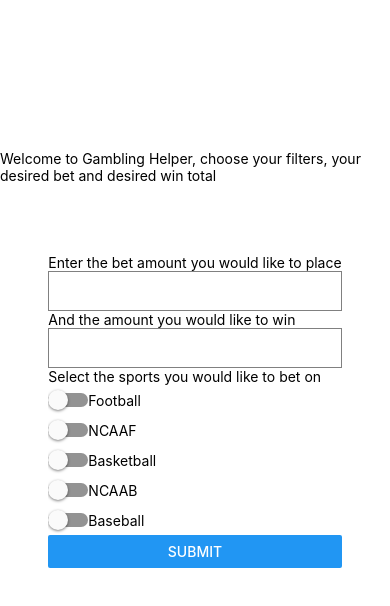
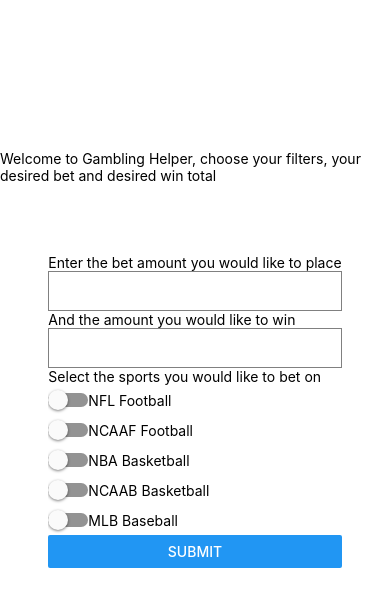
Before and after one commit to ChrisKildunne/Gambling-Helper, a React Native app: screen / in a window 390 px wide. Shown: the top 606 px of the page. Built offline with nearby package versions, Linux system fonts and the light colour scheme.

Commit message:
Sports filter working

```diff
--- a/OddsForm.js
+++ b/OddsForm.js
@@ -8,8 +8,13 @@ export default function OddsForm() {
     const [winAmount, setWinAmount] = useState('');
     const [sportFilter, setSportFilter] = useState([]);
     const [filteredBets, setFilteredBets] = useState([]);
-    const sports = ['Football', 'NCAAF', 'Basketball', 'NCAAB', 'Baseball'];
-
+    const sports = [
+        { id: 'americanfootball_nfl', name: 'NFL Football' },
+        { id: 'americanfootball_ncaaf', name: 'NCAAF Football' },
+        { id: 'basketball_nba', name: 'NBA Basketball' },
+        { id: 'basketball_ncaab', name: 'NCAAB Basketball' },
+        { id: 'baseball_mlb', name: 'MLB Baseball' }
+    ];
     const toggleSport = (sport) => {
         if (sportFilter.includes(sport)){
             setSportFilter(sportFilter.filter(s => s !== sport));
@@ -19,7 +24,7 @@ export default function OddsForm() {
     };
     const handleSubmit = async () => {
         const apiUrl = 'http://10.0.0.12:3001/api/odds';
-        const bets = await fetchSuitableBets(apiUrl, betAmount, winAmount);
+        const bets = await fetchSuitableBets(apiUrl, betAmount, winAmount, sportFilter);
         setFilteredBets(bets);
     };
 
@@ -45,10 +50,10 @@ export default function OddsForm() {
                     {sports.map((sport, index) => (
                         <View key={index} style={{ flexDirection: 'row', alignItems: 'center', marginVertical: 5 }}>
                             <Switch
-                                value={sportFilter.includes(sport)}
-                                onValueChange={() => toggleSport(sport)}
+                                value={sportFilter.includes(sport.id)}
+                                onValueChange={() => toggleSport(sport.id)}
                             />
-                            <Text>{sport}</Text>
+                            <Text>{sport.name}</Text>
                         </View>
                     ))}
                     <Button
@@ -64,6 +69,7 @@ export default function OddsForm() {
                                     {game.bookmakers
                                         .filter(bookmaker => bookmaker.key === 'draftkings')
                                         .flatMap(bookmaker => bookmaker.markets)
+                                        .filter(market => market.key === 'h2h')
                                         .map((market, idx) => (
                                             <View key={idx}>
                                                 <Text>Market: {market.key}</Text>
--- a/SuitableBets/fetchSuitableBets.js
+++ b/SuitableBets/fetchSuitableBets.js
@@ -1,4 +1,4 @@
-const fetchSuitableBets = async (apiUrl, betAmount, winAmount) => {
+const fetchSuitableBets = async (apiUrl, betAmount, winAmount, sportFilter) => {
     const calculateOdds = () => {
         if (!betAmount || !winAmount) return null;
         return parseFloat(winAmount) / parseFloat(betAmount);
@@ -10,7 +10,10 @@ const fetchSuitableBets = async (apiUrl, betAmount, winAmount) => {
         const desiredOdds = calculateOdds();
 
         if (desiredOdds) {
-            return sports.flatMap(sport =>
+            console.log(sports)
+            return sports
+                .filter(sport => sportFilter.includes(sport.sport)) // Filter by selected sports
+                .flatMap(sport =>
                     sport.odds.reduce((acc, game) => {
                         if (Array.isArray(game.bookmakers)) {
                             const draftKingsBookmaker = game.bookmakers.find(bookmaker => bookmaker.key === 'draftkings');
@@ -19,7 +22,6 @@ const fetchSuitableBets = async (apiUrl, betAmount, winAmount) => {
                                 if (h2hMarket && Array.isArray(h2hMarket.outcomes)) {
                                     const meetsOdds = h2hMarket.outcomes.some(outcome => {
                                         const decimalOdds = outcome.price / 100;
-                                    console.log(decimalOdds)
                                         return decimalOdds >= desiredOdds;
                                     });
 
```
Lines whose indentation alone changed are shown as unchanged.
